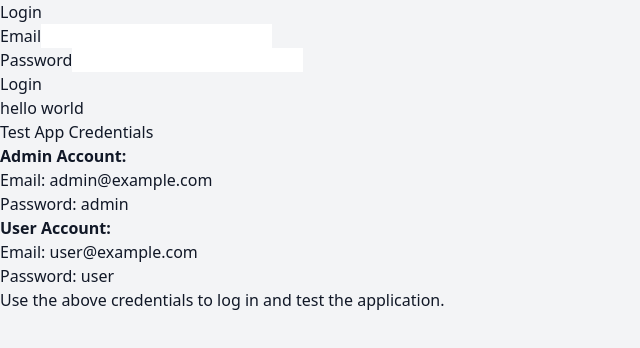
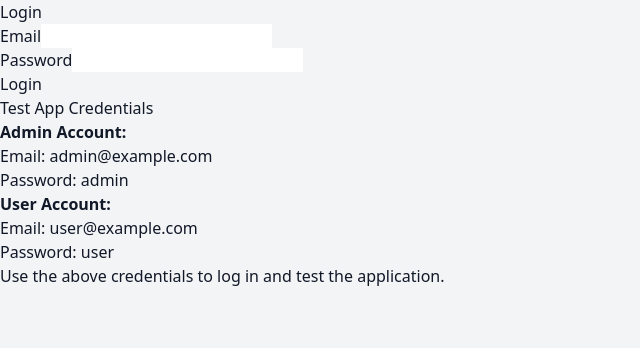
Before and after one commit to alimirhashimli1/vacation-tracker-frontend, a React (Vite) app: page / in a window 1280 px wide. Shown: the top 348 px of the page, without its empty margins (0-640 px from the left). Built offline with nearby package versions, Linux system fonts and the light colour scheme.

Commit message:
finished test

```diff
--- a/src/pages/LoginPage.jsx
+++ b/src/pages/LoginPage.jsx
@@ -105,9 +105,6 @@ const LoginPage = () => {
               loading may take up to 50 seconds. Please be patient.
             </em>
           </p>}
-          <h1>hello world
-
-          </h1>
           </form>
         </div>
 
```
